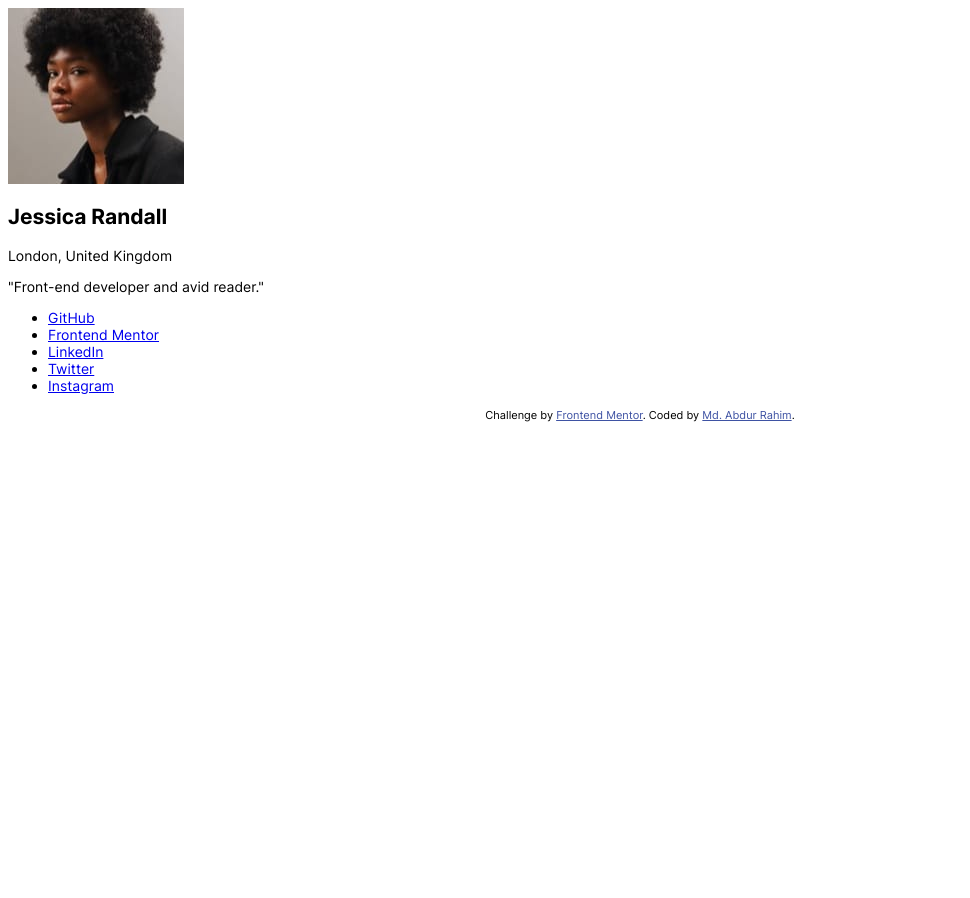
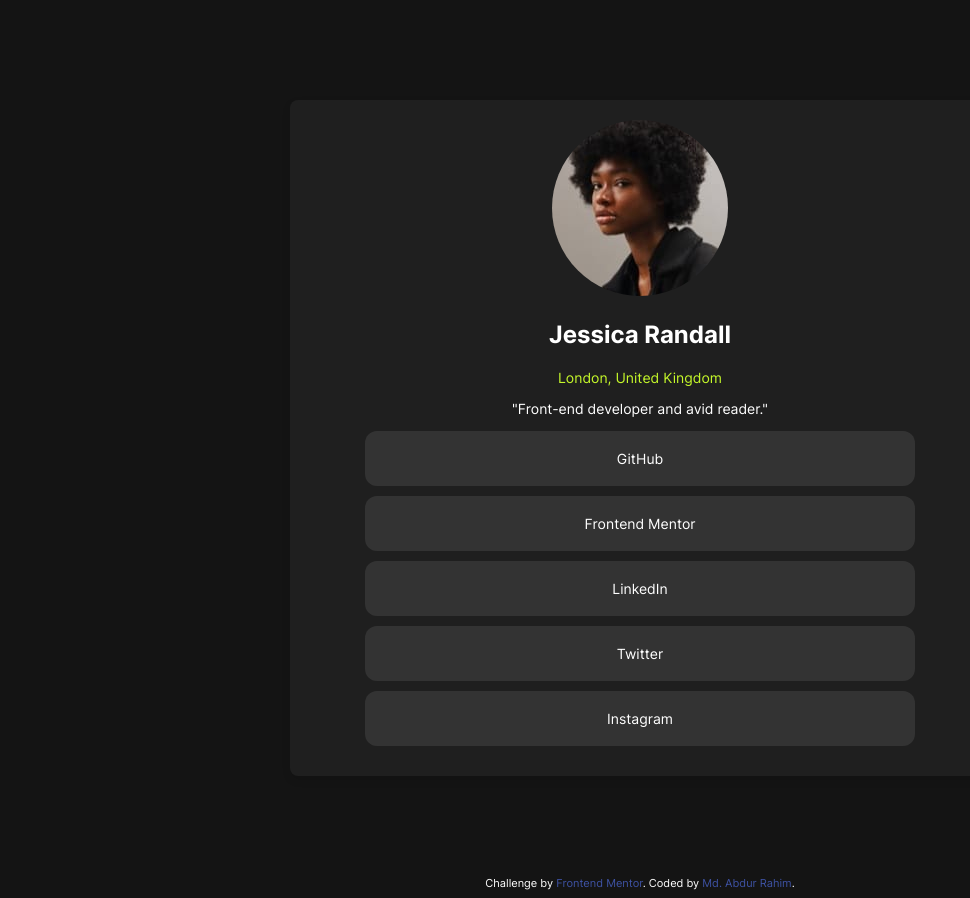
Before and after one commit to rahim-jr/Social-Links-Profile-Project, a plain HTML site: page index.html in a window 1280 px wide. Shown: the whole page, without its empty margins (0-970 px from the left). Before the commit the page ends 800 px from the top, so only its background shows below. Drawn offline with Linux system fonts and the light colour scheme.

Commit message:
Fixed Html,css. Canged css card design & hover design.

```diff
--- a/index.html
+++ b/index.html
@@ -1,10 +1,10 @@
 <!DOCTYPE html>
 <html lang="en">
 	<head>
+
     	<meta charset="UTF-8" />
     	<meta name="viewport" content="width=device-width, initial-scale=1.0" />
 		<!-- displays site properly based on user's device -->
-
 		<link rel="icon" type="image/png" sizes="32x32" href="./assets/images/favicon-32x32.png"/>
 		<title>Frontend Mentor | Social links profile</title>
 		<link rel="stylesheet" href="styles.css" />
@@ -15,17 +15,18 @@
 
 		<section class="container">
 			<div class="card">
+
 				<img src="./assets/images/avatar-jessica.jpeg" alt="UserName"/>
-            <h1>Jessica Randall</h1>
-            <p>London, United Kingdom</p>
-            <p>"Front-end developer and avid reader."</p>
+				<h1 class="white">Jessica Randall</h1>
+				<p class="green">London, United Kingdom</p>
+				<p class="white">"Front-end developer and avid reader."</p>
 
 				<ul class="linktree">
-                <li><a href="https://github.com/">GitHub</a></li>
-                <li><a href="https://www.frontendmentor.io/">Frontend Mentor</a></li>
-                <li><a href="https://www.linkedin.com/">LinkedIn</a></li>
-                <li><a href="https://twitter.com/">Twitter</a></li>
-                <li><a href="https://instagram.com/">Instagram</a></li>
+					<li><p><a class="white" href="https://github.com/">GitHub</a></p></li>
+					<li><p><a class="white" href="https://www.frontendmentor.io/">Frontend Mentor</a></p></li>
+					<li><p><a class="white" href="https://www.linkedin.com/">LinkedIn</a></p></li> </li>
+					<li><p><a class="white" href="https://twitter.com/">Twitter</a></p></li>
+					<li><p><a class="white" href="https://instagram.com/">Instagram</a></p></li>
 				</ul>
 
 			</div>
@@ -34,6 +35,5 @@
 		<div class="attribution">
 			Challenge by <a href="https://www.frontendmentor.io?ref=challenge" target="_blank">Frontend Mentor</a>. Coded by <a href="#">Md. Abdur Rahim</a>.
 		</div>
-
 	</body>
 </html>
--- a/styles.css
+++ b/styles.css
@@ -1,16 +1,76 @@
 @font-face {
     font-family: 'Inter';
-    src: url('/assets/fonts/Inter-VariableFont_slnt,wght.ttf') format('truetype');
+    src: url('./assets/fonts/Inter-VariableFont_slnt,wght.ttf') format('truetype');
     font-weight: 400 700; /* Range */
     font-style: normal;
 }
 
+.white{
+    color: hsl(0, 0%, 100%);
+}
+
+.green{
+    color:  hsl(75, 94%, 57%);
+}
+
 body{
     font-family: Inter, sans-serif;
-    font-size: 14px ;
+    background-color: #141414;
+}
+
+img {
+    border-radius: 50%;
+}
+
+p {
+    font-size : 14px ;
+}
+
+.container{
+    max-width: 700px;
+    margin: 0 auto ;
+}
+
+a{
+    text-decoration: none;
+}
+
+.card{
+    background: #1f1f1f;
+    border-radius: 8px;
+    box-shadow: 0 4px 8px rgba(0, 0, 0, 0.1);
+    text-align: center;
+    padding: 20px;
+    margin: 100px 0;
+}
+
+.linktree{
+    list-style: none;
+    padding: 0;
+    margin: 0;
+    max-width: 550px;
+    margin: 0 auto; /* center if needed */
+}
+
+.linktree li{
+    background-color: #333333;
+    color: white;
+    margin: 10px 0;
+    padding: 5px 10px;
+    border-radius: 12px;
+    text-align: center;
+}
+
+.linktree li:hover{
+    background-color: hsl(75, 94%, 57%);
+}
+
+.linktree li:hover a{
+    color :black
 }
 
 .attribution {
+    color: white ;
     font-size: 11px; text-align: center;
 }
 .attribution a {
```
Lines whose indentation alone changed are shown as unchanged.
